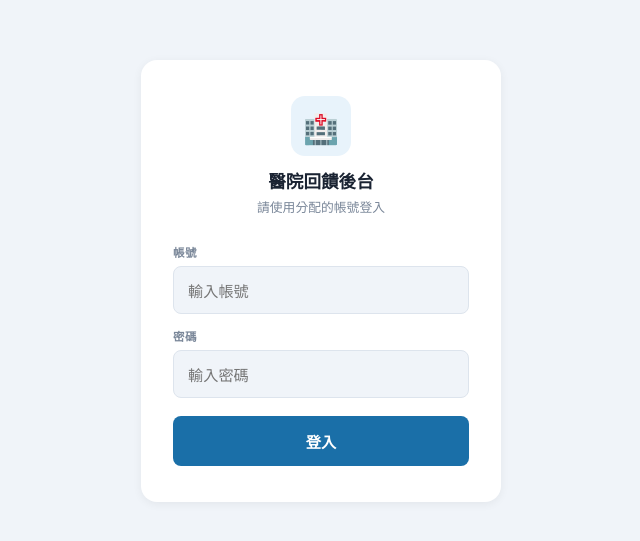
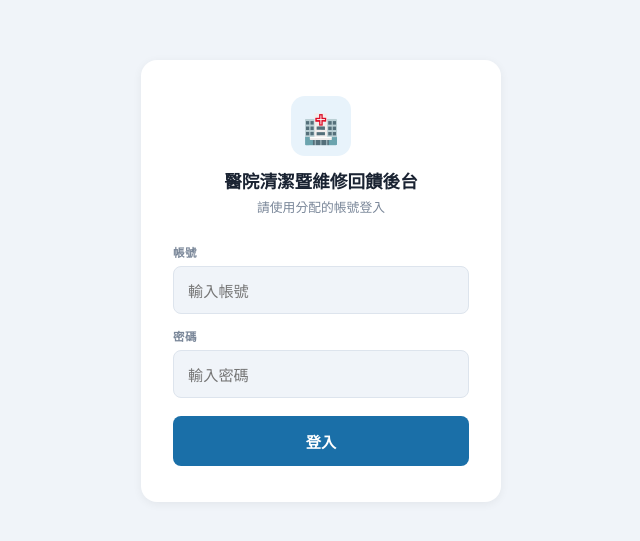
Before and after one commit to chiaoro/feedback-form, a plain HTML site: page admin.html in a window 1280 px wide. Shown: the part 119-660 px from the top of the page, without its empty margins (319-959 px from the left). Drawn offline with nearby package versions, Linux system fonts and the light colour scheme.

Commit message:
Update admin.html

```diff
--- a/admin.html
+++ b/admin.html
@@ -259,7 +259,7 @@ tr:hover td{background:#fafcff}
   <div class="login-card">
     <div class="login-logo">
       <div class="login-icon">🏥</div>
-      <h1>醫院回饋後台</h1>
+      <h1>醫院清潔暨維修回饋後台</h1>
       <p>請使用分配的帳號登入</p>
     </div>
     <div class="field"><label>帳號</label><input type="text" id="username" placeholder="輸入帳號" autocomplete="username"></div>
```
